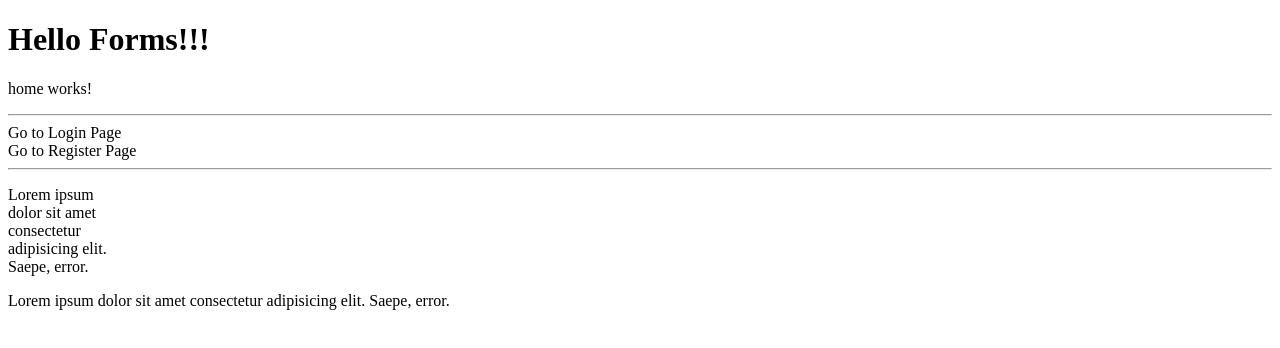
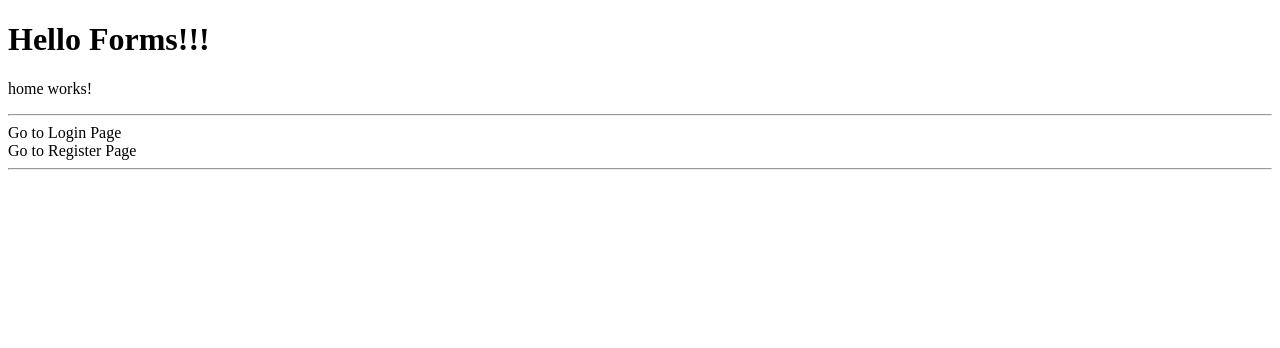
Before and after one commit to SvetlinGG/Angular-Components-exercise, an Angular app in the folder forms/: page /home in a window 1280 px wide. Shown: the top 348 px of the page. Built offline with nearby package versions, Linux system fonts and the light colour scheme.

Commit message:
how to percentage on width of text area

```diff
--- a/forms/src/app/home/home.component.html
+++ b/forms/src/app/home/home.component.html
@@ -9,5 +9,9 @@
 
 <hr />
 
-<p [ngStyle]="{ width: '100px' }">Lorem ipsum dolor sit amet consectetur adipisicing elit. Saepe, error.</p>
-<p>Lorem ipsum dolor sit amet consectetur adipisicing elit. Saepe, error.</p>
+<!-- <p [ngStyle]="{ width: widthInPercentage, backgroundColor: 'yellow' }">Lorem ipsum dolor sit amet consectetur adipisicing elit. Saepe, error.</p>
+
+<div [ngStyle]="{width: widthInPercentage, backgroundColor: 'red' }">
+    Lorem ipsum dolor sit amet consectetur adipisicing elit.{{randomPercentage}}%
+</div>
+<p [ngStyle]="{highlight: true}">Lorem ipsum dolor sit amet.</p> -->
--- a/forms/src/app/home/home.component.ts
+++ b/forms/src/app/home/home.component.ts
@@ -12,6 +12,9 @@ import { CommonModule } from '@angular/common';
   styleUrl: './home.component.css'
 })
 export class HomeComponent {
-  width = Math.floor(Math.random()*100);
+
+  randomPercentage = Math.floor(Math.random()*100);
+  widthInPercentage = `${this.randomPercentage}%`;
+  isPercentageAbove = this.randomPercentage >= 50;
 
 }
```
